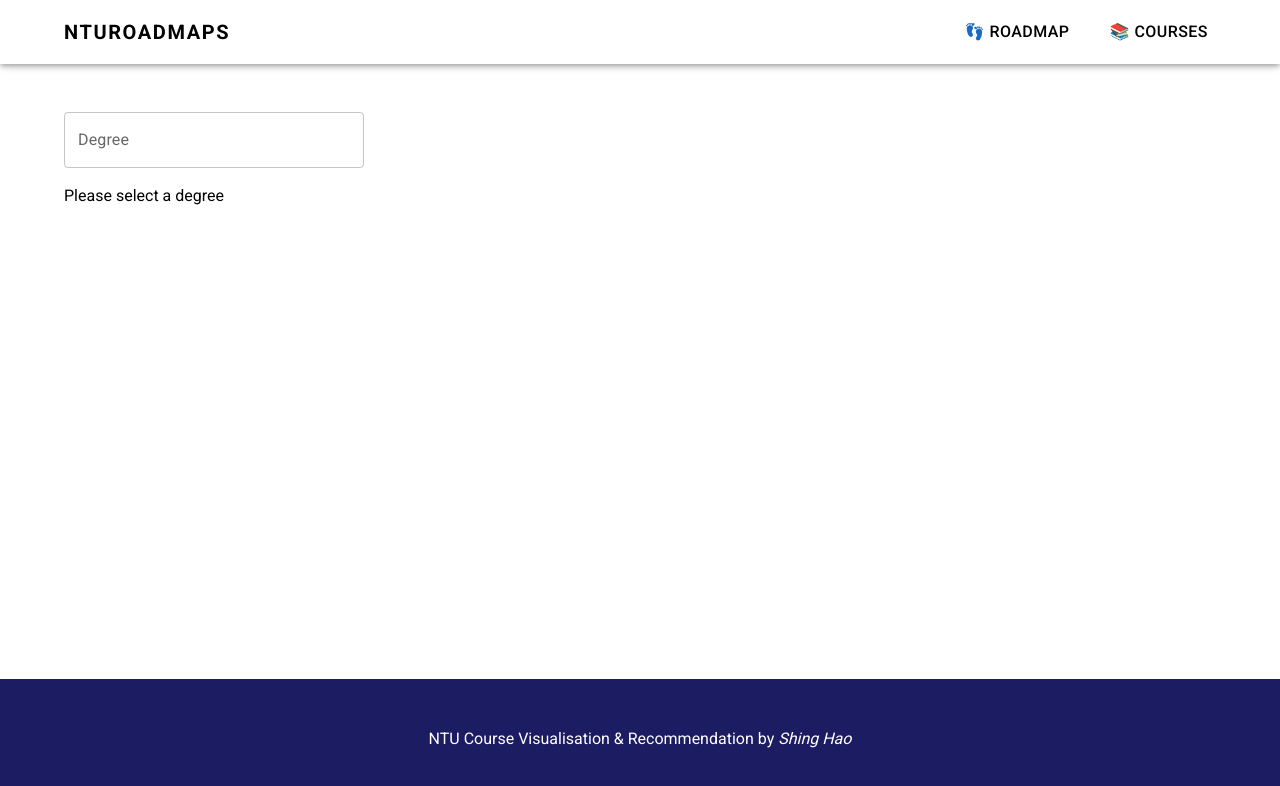
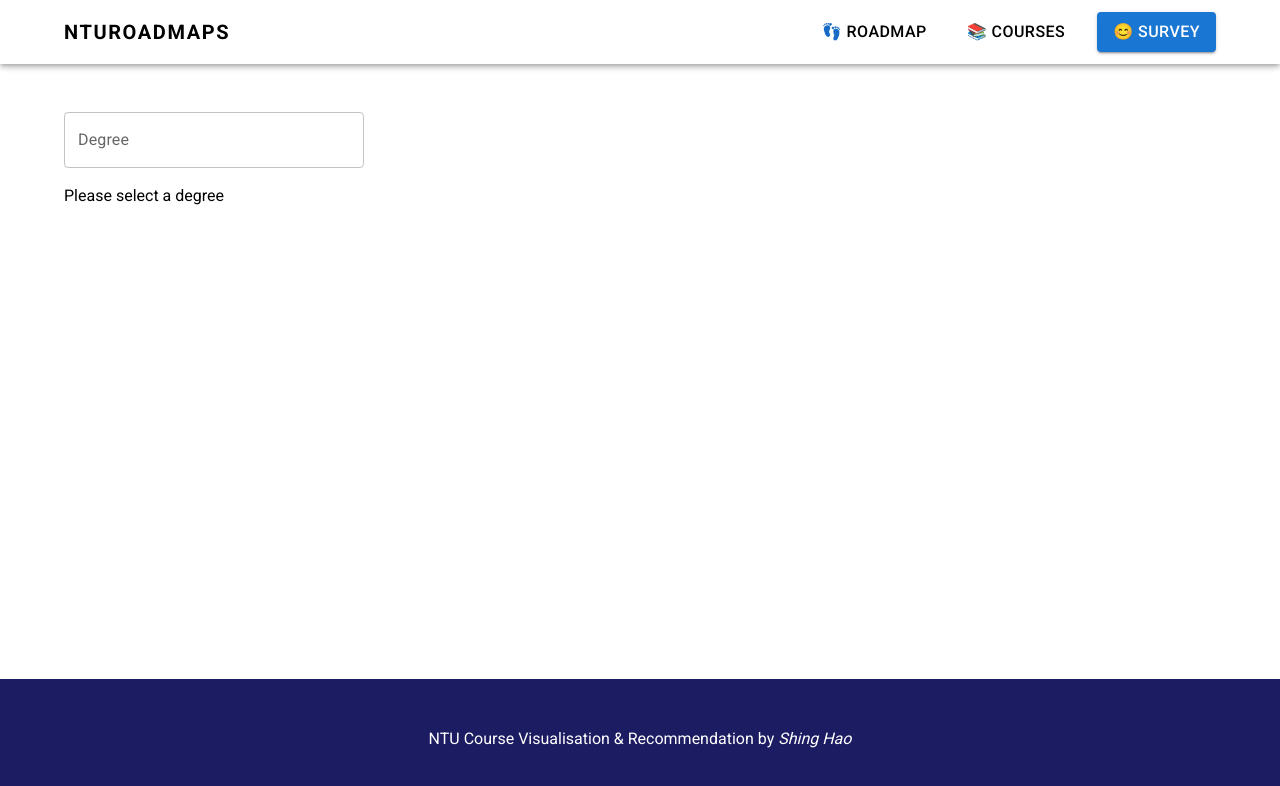
Before and after one commit to shinghao/ntu-roadmaps, a React (Vite) app: page / in a window 1280 px wide. Shown: the top 786 px of the page. Built offline with nearby package versions, Linux system fonts and the light colour scheme.

Commit message:
feat: Add survey button to header

```diff
--- a/src/components/Header/Header.tsx
+++ b/src/components/Header/Header.tsx
@@ -9,11 +9,24 @@ import {
   Container,
   Button,
   MenuItem,
+  Link,
 } from "@mui/material";
 import MenuIcon from "@mui/icons-material/Menu";
 import "./Header.css";
 
 const pages = ["👣 Roadmap", "📚 Courses"];
+
+const SurveyButton = () => (
+  <Link
+    target="_blank"
+    href="https://docs.google.com/forms/d/e/1FAIpQLSd_Yg7ntFhNU9JW9iL56sHIH3lrNmE-pIDx6l41eGkWpjw7Mg/viewform?usp=sf_link"
+    underline="none"
+  >
+    <Button variant="contained" color="primary" sx={{ fontSize: "1em" }}>
+      😊 Survey
+    </Button>
+  </Link>
+);
 
 function Header() {
   const [anchorElNav, setAnchorElNav] = useState<null | HTMLElement>(null);
@@ -59,13 +72,26 @@ function Header() {
               }}
               open={Boolean(anchorElNav)}
               onClose={handleCloseNavMenu}
-              sx={{ display: { xs: "block", sm: "none" } }}
+              sx={{
+                display: { xs: "flex", sm: "none" },
+                justifyContent: "center",
+              }}
             >
               {pages.map((page) => (
                 <MenuItem key={page} onClick={handleCloseNavMenu}>
                   <Typography textAlign="center">{page}</Typography>
                 </MenuItem>
               ))}
+              <Box
+                sx={{
+                  width: "100%",
+                  display: "flex",
+                  justifyContent: "center",
+                  marginTop: "8px",
+                }}
+              >
+                <SurveyButton />
+              </Box>
             </Menu>
           </Box>
           <Box sx={{ display: { xs: "none", sm: "flex" }, gap: "1.5rem" }}>
@@ -84,6 +110,7 @@ function Header() {
                 {page}
               </Button>
             ))}
+            <SurveyButton />
           </Box>
         </Toolbar>
       </Container>
```
